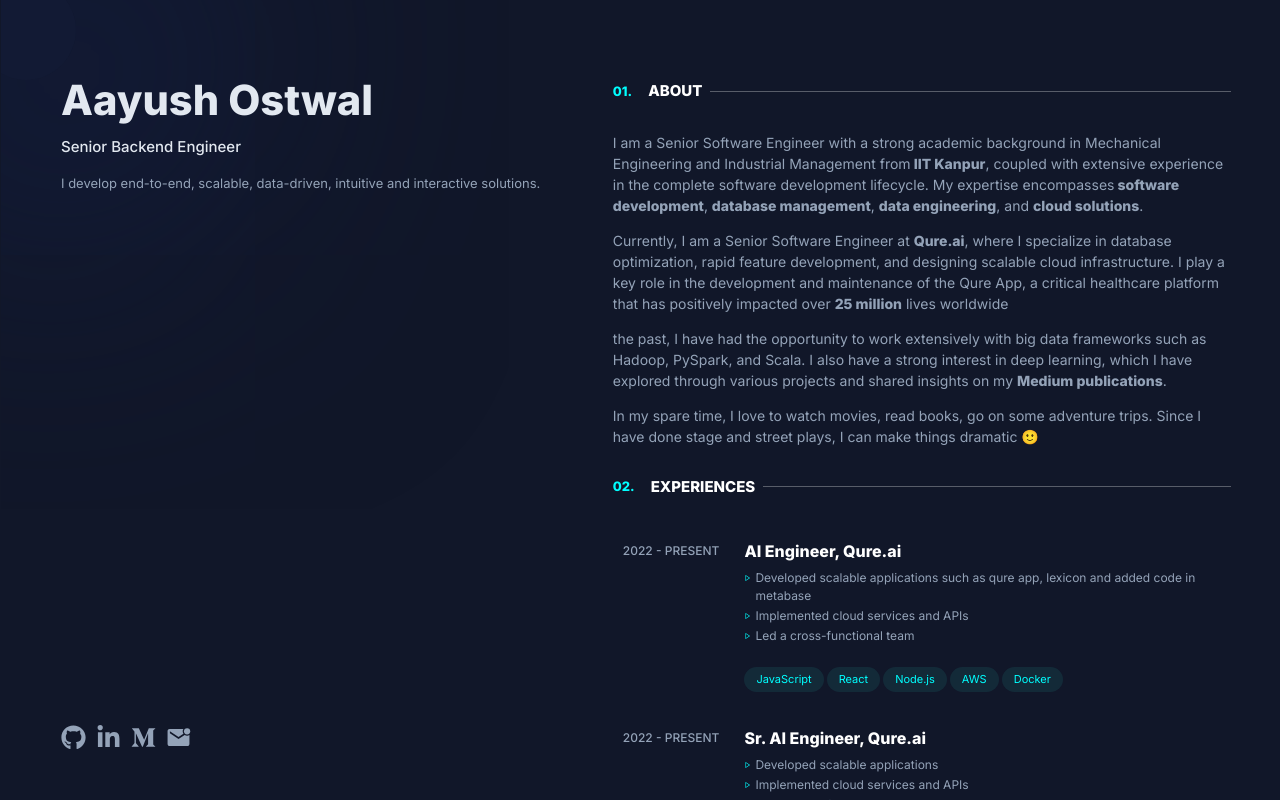
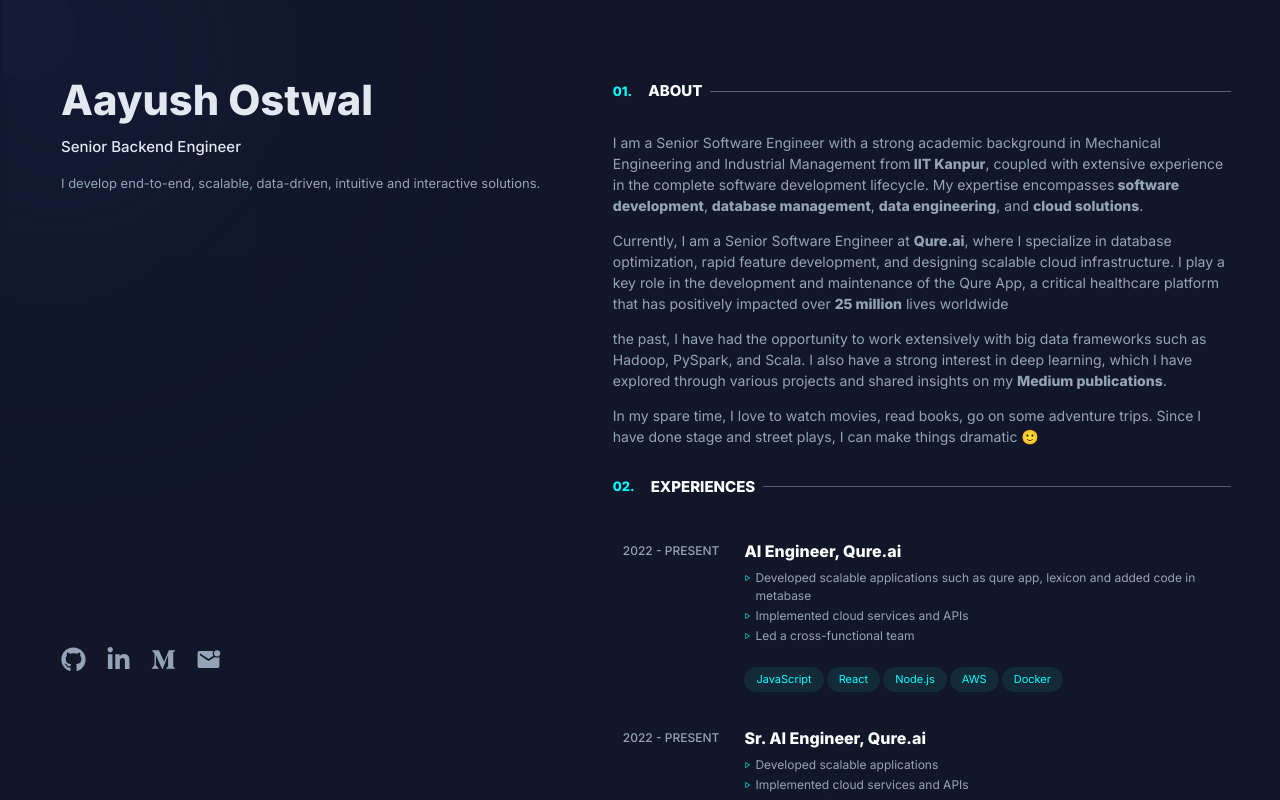
Before and after one commit to aayushostwal/aayushostwal.github.io, a React (Vite) app: page / in a window 1280 px wide. Built offline with nearby package versions, Linux system fonts and the light colour scheme.

Commit message:
Minor formatting changes

```diff
--- a/src/components/BioSection.tsx
+++ b/src/components/BioSection.tsx
@@ -31,7 +31,7 @@
           display: "flex",
           flexDirection: "column",
           justifyContent: "space-between",
-          height: "90%",
+          height: "80%",
           minHeight: "200px",
         }}
       >
@@ -63,7 +63,7 @@
             interactive solutions.
           </Text>
         </Box>
-        <Box style={{ display: "flex", gap: "10px" }}>
+        <Box style={{ display: "flex", gap: "20px" }}>
           <IconLink Icon={FaGithub} link="https://github.com/aayushostwal" />
           <IconLink
             Icon={FaLinkedinIn}
--- a/src/components/Heading.tsx
+++ b/src/components/Heading.tsx
@@ -28,7 +28,6 @@
           {serialNumber}
         </Text>
 
-        {/* Section Title */}
         <Text
           style={{
             fontSize: "15px", // Main title font size
--- a/src/components/Resume.tsx
+++ b/src/components/Resume.tsx
@@ -6,12 +6,14 @@
     <>
       <Button
         variant="light"
+        size="xs"
         radius="xl"
         id="resume-button"
         style={{
           backgroundColor: constants.Colors.BOX_SHADOW,
           border: "2px solid transparent",
           transition: "border-color 0.3s",
+          marginLeft: 10,
         }}
         onMouseEnter={() => {
           const resumeButton = document.getElementById("resume-button");
```
